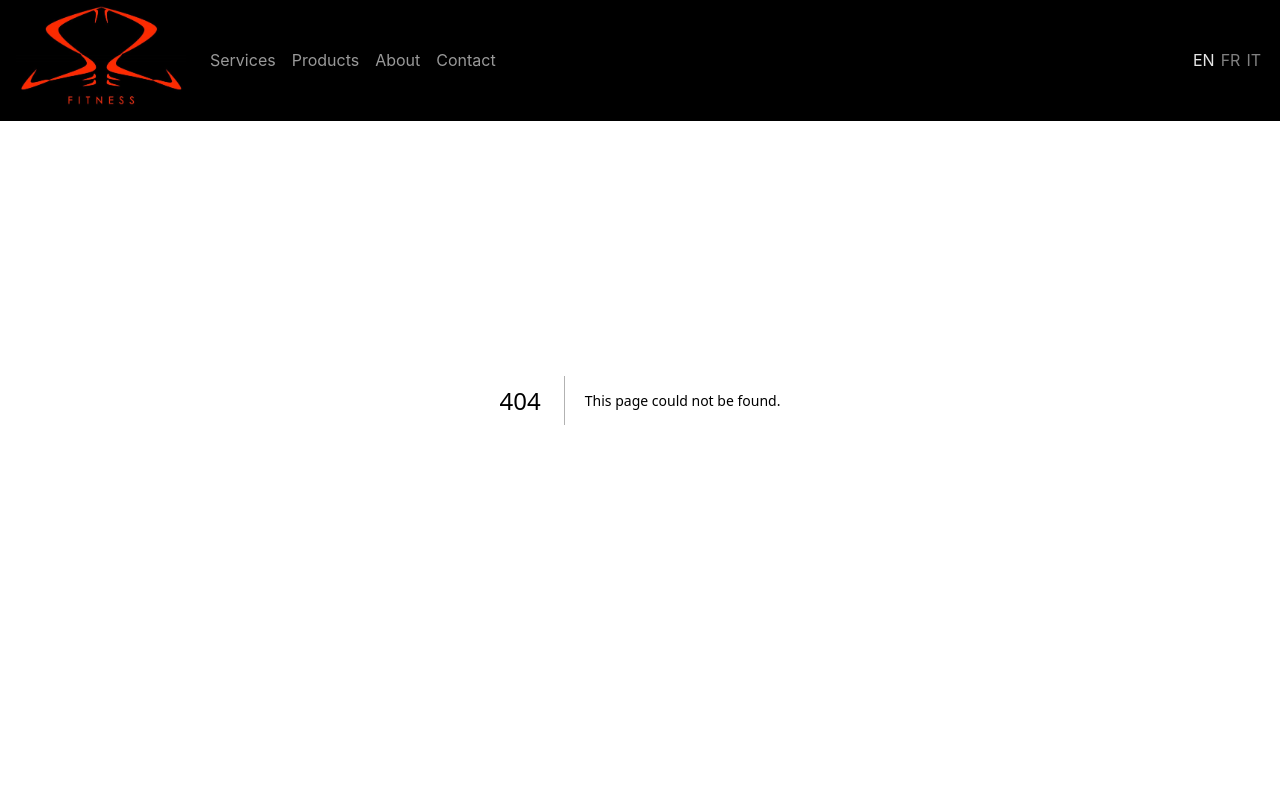
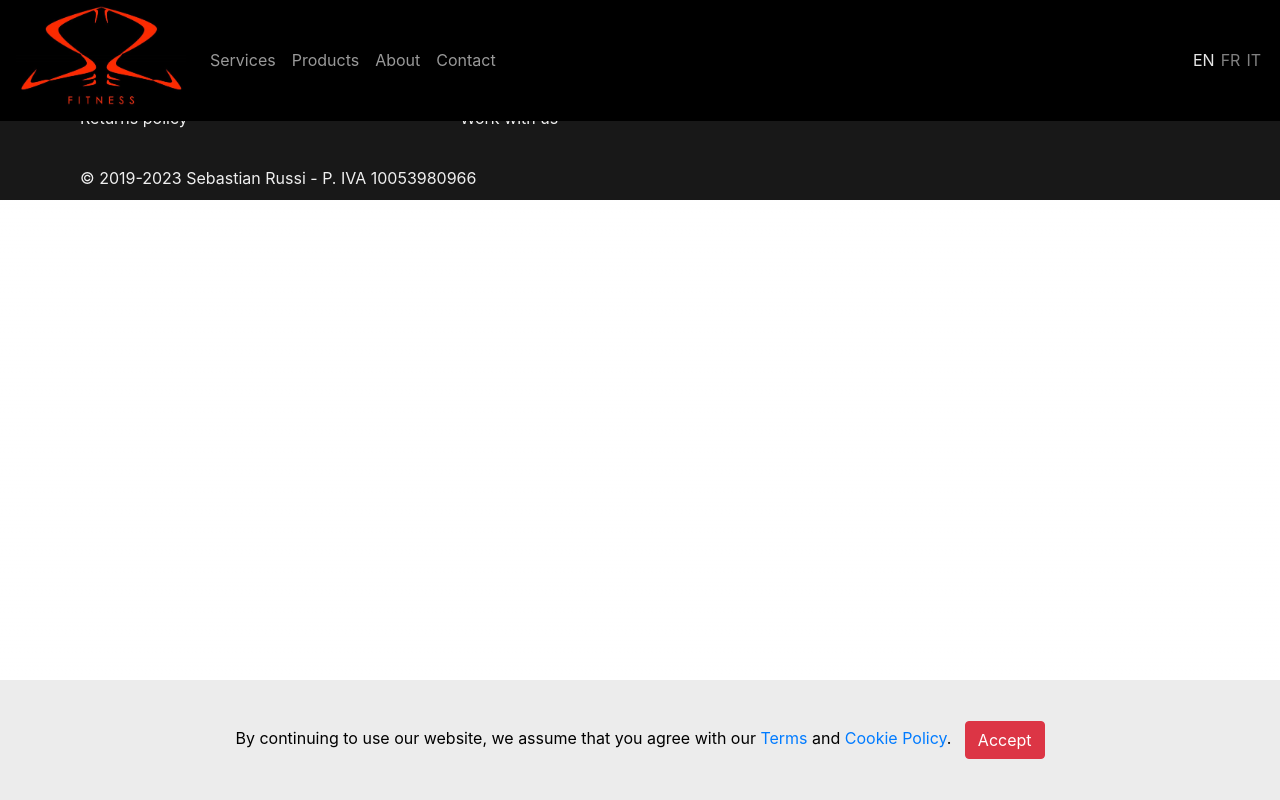
Before and after one commit to leo-russi/sebrussi.com, a Next.js app: page /AppBanner in a window 1280 px wide. Before the commit this address had no page. Shown: the top 800 px of the page. Built offline with nearby package versions, Linux system fonts and the light colour scheme.

Commit message:
AppBanner

```diff
--- /dev/null
+++ b/localeData/AppBannerLoc.js
@@ -0,0 +1,14 @@
+export default {
+    en:{
+        text:["By continuing to use our website, we assume that you agree with our ","Terms"," and ", "Cookie Policy"],
+        btn:"Accept"
+    },
+    fr:{
+        text:["En continuant à utiliser notre site, nous supposons que vous acceptez nos ", "Conditions", " et notre ", "Politique de Cookies"],
+        btn:'Accepter'
+    },
+    it:{
+        text:["Continuando a utilizzare il nostro sito Web, assumiamo che tu abbia accettato i nostri ", "Termini"," e la nostra ", "Informativa sui Cookie"],
+        btn:'Accetto'
+    }
+}
--- /dev/null
+++ b/pages/AppBanner.jsx
@@ -0,0 +1,55 @@
+import NavLink from 'next/link'
+import locale from '../localeData/AppBannerLoc'
+import { useState, useEffect } from 'react';
+
+// banner for cookie policy
+const AppBanner = ({lang}) => {
+
+    const [banner, setCookie] = useState(false);
+
+    const setConsentCookie = () => {
+        let newvalue = `sebrussiconsent=ok; path=/; expires=${new Date(Date.now()+(180*24*60*60000)).toUTCString()}`
+        document.cookie = newvalue
+        setCookie(false)
+    }
+
+    useEffect(()=>{
+        if(window){
+            if(document.cookie.split(';').filter(c => c.includes('sebrussiconsent')).length){
+                // do nothing
+                //setCookie(false)
+            }
+            else{
+                // show banner
+                let nl = navigator.languages ? navigator.languages[0] : (navigator.language || navigator.userLanguage)
+                let l = nl.toLowerCase().substr(0,2)
+                let cl = {}
+                if(l.includes('fr') || l.includes('it')){ cl = {currentLocale: l} }
+                setCookie(true)
+            }
+        }
+    })
+
+    let lc = locale[lang]
+
+    let bannerStyle = {
+        position:"fixed",
+        bottom:0,
+        display:'flex',
+        justifyContent:'center',
+        alignItems:'center',
+        padding:'10px 20px 10px 20px',
+        textAlign:'center',
+        height:120,
+        width: '100%',
+        color:'#000',
+        backgroundColor:'rgb(236,236,236, 1)'}
+
+    return ( banner && <div style={bannerStyle}>
+        <div>{lc.text[0]}<NavLink href={`/${lang}/terms`}>{lc.text[1]}</NavLink>{lc.text[2]}<NavLink href={`/${lang}/privacy`}>{lc.text[3]}</NavLink>.<span>&nbsp;&nbsp;&nbsp;</span>
+        <button className="btn btn-danger" onClick={()=>setConsentCookie(true)}>{lc.btn}</button></div>
+    </div>)
+
+}
+
+export default AppBanner
--- a/pages/_app.js
+++ b/pages/_app.js
@@ -7,6 +7,7 @@ import '../styles/footer.css'
 import { useRouter } from 'next/router'
 import Layout from '../components/layout'
 import Head from 'next/head'
+import AppBanner from './AppBanner'
 
 export default function App({ Component, pageProps }) {
 
@@ -21,8 +22,8 @@ export default function App({ Component, pageProps }) {
         <link rel="icon" href="/favicon.ico" />
       </Head>
     <Layout>
-
       <Component {...pageProps} lang={router.locale}/>
+      <AppBanner lang={router.locale}/>
     </Layout>
     </>
   )
```
